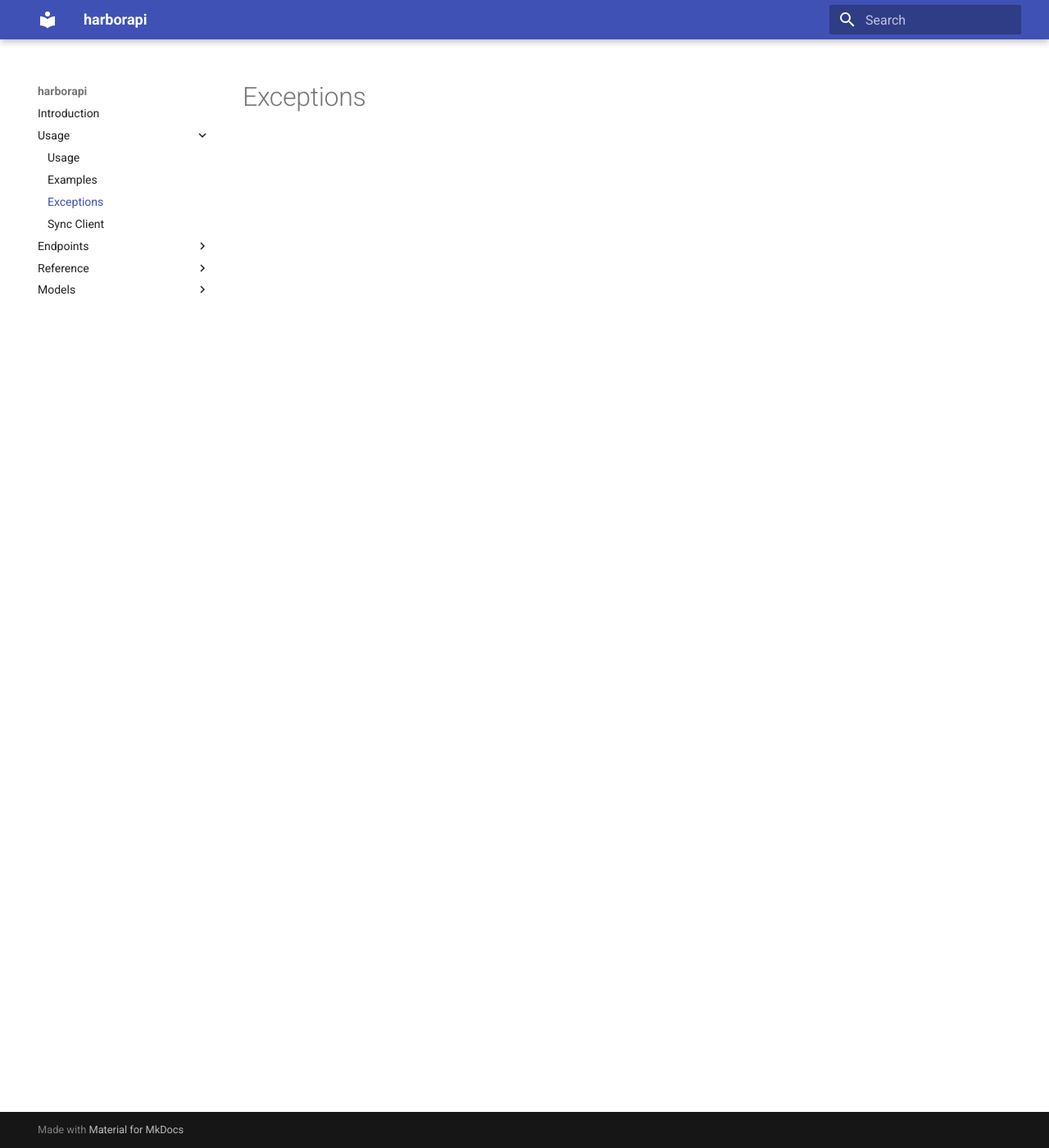
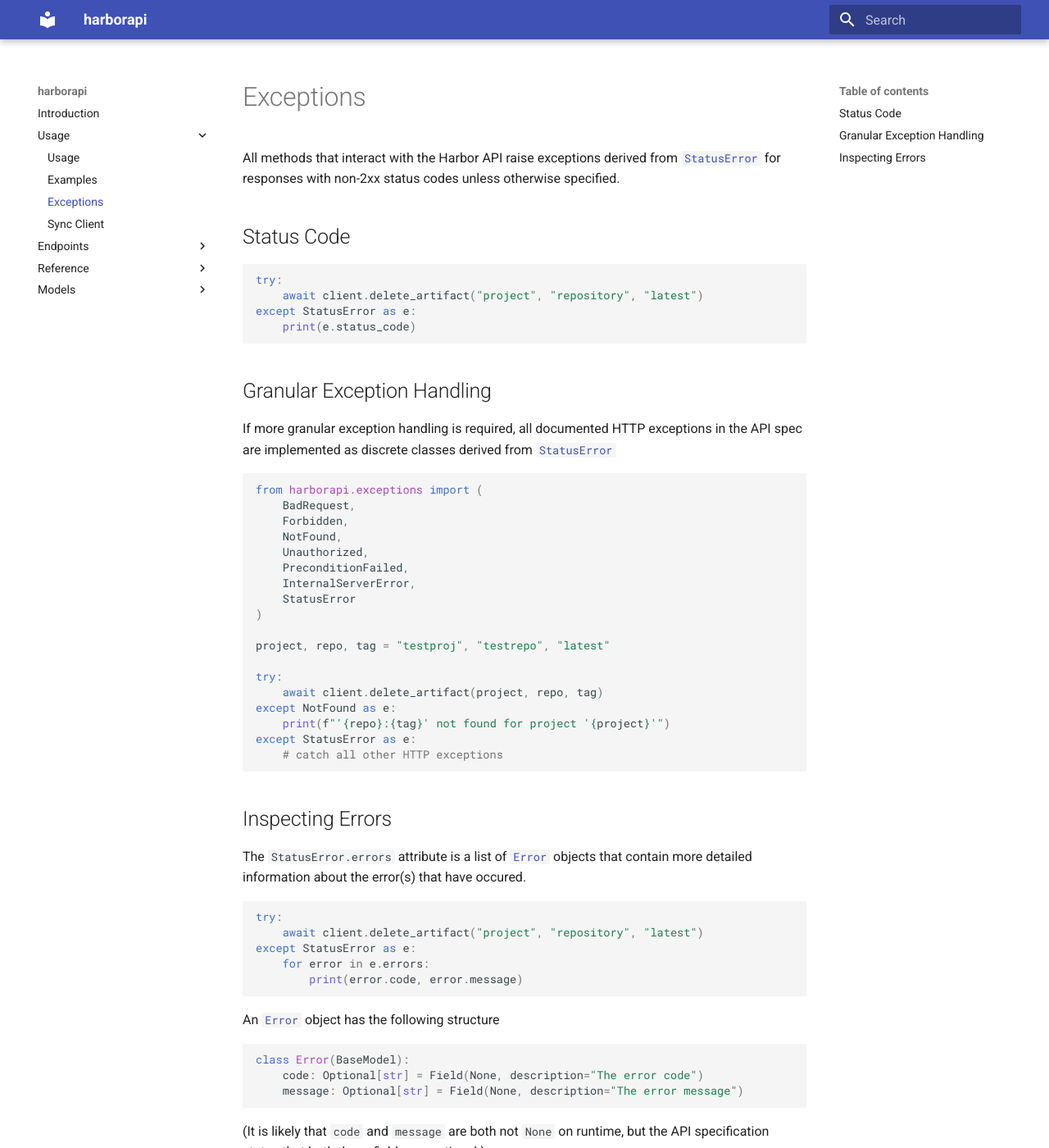
Before and after one commit to unioslo/harborapi, an MkDocs documentation site: the page built from docs/usage/exceptions.md, in a window 1280 px wide and 1400 px high. Shown: the whole window at 82% size. Built offline with MkDocs 1.6.1 and Material for MkDocs 9.7.7, drawn with Linux system fonts in a browser that asks for light colours; some of the changed text lies outside the part shown.

Commit message:
Docs: add exceptions usage

````diff
--- a/docs/usage/exceptions.md
+++ b/docs/usage/exceptions.md
@@ -1 +1,60 @@
 # Exceptions
+
+All methods that interact with the Harbor API raise exceptions derived from [`StatusError`](../../reference/exceptions/#harborapi.exceptions.StatusError) for responses with non-2xx status codes unless otherwise specified.
+
+## Status Code
+
+```py
+try:
+    await client.delete_artifact("project", "repository", "latest")
+except StatusError as e:
+    print(e.status_code)
+```
+
+## Granular Exception Handling
+
+If more granular exception handling is required, all documented HTTP exceptions in the API spec are implemented as discrete classes derived from [`StatusError`](../../reference/exceptions/#harborapi.exceptions.StatusError)
+
+```py
+from harborapi.exceptions import (
+    BadRequest,
+    Forbidden,
+    NotFound,
+    Unauthorized,
+    PreconditionFailed,
+    InternalServerError,
+    StatusError
+)
+
+project, repo, tag = "testproj", "testrepo", "latest"
+
+try:
+    await client.delete_artifact(project, repo, tag)
+except NotFound as e:
+    print(f"'{repo}:{tag}' not found for project '{project}'")
+except StatusError as e:
+    # catch all other HTTP exceptions
+```
+
+## Inspecting Errors
+
+The `StatusError.errors` attribute is a list of [`Error`](../../reference/models/#harborapi.models.models.Error) objects that contain
+more detailed information about the error(s) that have occured.
+
+```py
+try:
+    await client.delete_artifact("project", "repository", "latest")
+except StatusError as e:
+    for error in e.errors:
+        print(error.code, error.message)
+```
+
+An [`Error`](../../reference/models/#harborapi.models.models.Error) object has the following structure
+
+```py
+class Error(BaseModel):
+    code: Optional[str] = Field(None, description="The error code")
+    message: Optional[str] = Field(None, description="The error message")
+```
+
+(It is likely that `code` and `message` are both not `None` on runtime, but the API specification states that both these fields are optional.)
````
